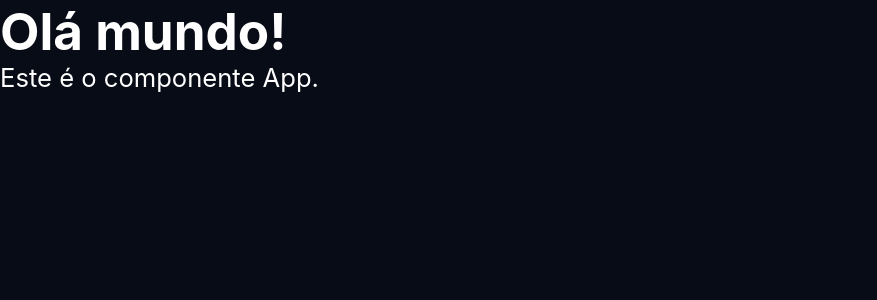
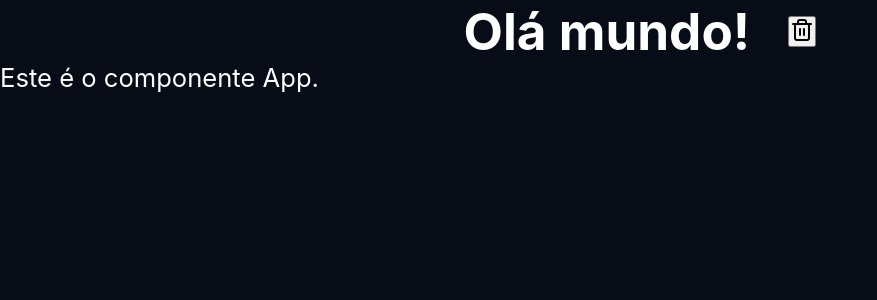
Before and after one commit to Derik-Carv/chronos-pomodoro, a React (Vite) app: page / in a window 1280 px wide. Shown: the top 300 px of the page, without its empty margins (0-877 px from the left). Built offline with nearby package versions, Linux system fonts and the light colour scheme.

Commit message:
add-style-heading

```diff
--- a/package.json
+++ b/package.json
@@ -10,6 +10,7 @@
     "preview": "vite preview"
   },
   "dependencies": {
+    "lucide-react": "^1.7.0",
     "react": "^19.2.4",
     "react-dom": "^19.2.4"
   },
--- a/src/App.tsx
+++ b/src/App.tsx
@@ -2,11 +2,17 @@ import { Heading } from './componentes/Heading';
 
 import './styles/theme.css';
 import './styles/global.css';
+import { Trash2 } from 'lucide-react';
 
 export const App = () => {
     return (
         <>
-            <Heading>Olá mundo!</Heading>
+            <Heading >
+                Olá mundo!
+                <button>
+                    <Trash2 />
+                </button>
+            </Heading>
             <p>Este é o componente App.</p>
         </>
     )
--- a/src/componentes/Heading.module.css
+++ b/src/componentes/Heading.module.css
@@ -1,3 +1,6 @@
 .heading {
-
+    display: flex;
+    align-items: center;
+    justify-content: center;
+    gap: 2.4rem;
 }
--- a/src/componentes/Heading.tsx
+++ b/src/componentes/Heading.tsx
@@ -1,10 +1,15 @@
+import type React from 'react';
 import styles from './Heading.module.css';
 
-export const Heading = (props) => {
+type HeadingProps = {
+    children: React.ReactNode;
+}
+
+export const Heading = ({ children }: HeadingProps) => {
     const headingClass = `${styles.heading}`;
     return (
         <>
-            <h1 className={headingClass}>{props.children}</h1>
+            <h1 className={headingClass}>{children}</h1>
         </>
     )
 };
```
Also changed, not shown: 2 other files (tests, documents, lock files or other folders).
